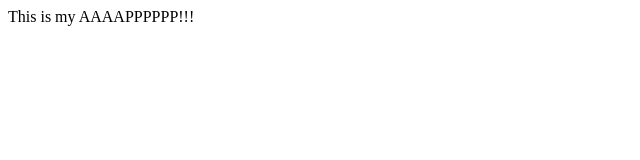
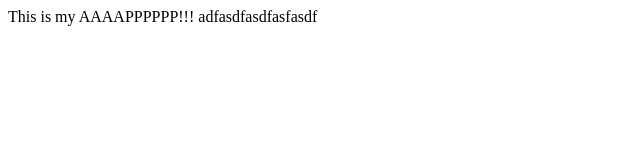
Before and after one commit to asdf0192837465/myappsample, a plain HTML site: page index.html in a window 1280 px wide. Shown: the whole page, without its empty margins (0-640 px from the left). Drawn offline with Linux system fonts and the light colour scheme.

```diff
--- a/index.html
+++ b/index.html
@@ -4,5 +4,6 @@
 	</head>
 	<body>
 		This is my AAAAPPPPPP!!!
+		adfasdfasdfasfasdf
 	</body>
 </html>
```
Also changed, not shown: test.html (added, +1 -0 lines).
